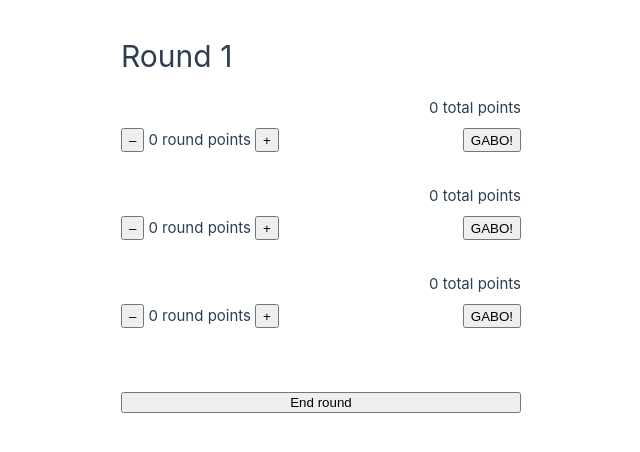
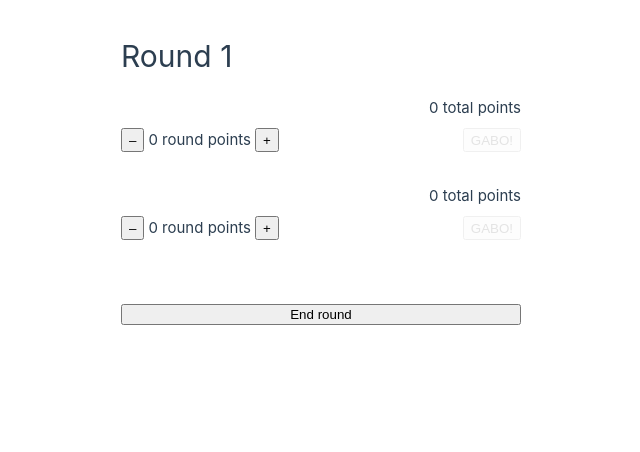
Before and after one commit to sergey-chuvayev/gabo, a Vue app: page /game/round in a window 1280 px wide. Shown: the top 452 px of the page, without its empty margins (319-959 px from the left). Built offline with nearby package versions, Linux system fonts and the light colour scheme.

Commit message:
Set gabo to the rounds player

```diff
--- a/src/components/GameRound.vue
+++ b/src/components/GameRound.vue
@@ -7,10 +7,30 @@ export default defineComponent({
   components: {
     PlayerItem,
   },
+  methods: {
+    onPlayerSaidGabo(playerName: string) {
+      const store = useMainStore();
+      store.setPlayerRoundGabo(playerName);
+    },
+  },
+  mounted() {
+    const store = useMainStore();
+    if (store.players.length === 0) {
+      this.$router.push("/game");
+    }
+  },
   computed: {
     players() {
       const store = useMainStore();
       return store.players;
+    },
+    rounds() {
+      const store = useMainStore();
+      return store.rounds;
+    },
+    currentRound() {
+      const store = useMainStore();
+      return store.currentRound;
     },
   },
 });
@@ -18,10 +38,15 @@ export default defineComponent({
 
 <template>
   <div class="container">
-    <h1>Round 1</h1>
+    <h1>Round {{ currentRound + 1 }}</h1>
     <div class="players-list">
       <div class="player-item" v-for="player in players" :key="player.name">
-        <PlayerItem :player="player" />
+        <PlayerItem
+          :points="rounds[currentRound].get(player.name)!.points"
+          :player="player"
+          :saidGabo="rounds[currentRound].get(player.name)!.saidGabo"
+          @onPlayerSaidGabo="onPlayerSaidGabo"
+        />
       </div>
     </div>
     <button class="end-round">End round</button>
--- a/src/components/PlayerItem.vue
+++ b/src/components/PlayerItem.vue
@@ -5,16 +5,22 @@ import type { Player } from "../models/player.model";
 
 type Props = {
   player: Player;
+  points: number;
+  saidGabo: boolean;
 };
 defineProps<Props>();
+const emit = defineEmits(["onPlayerSaidGabo"]);
+
+const store = useMainStore();
 
 const onIncrementPoints = (playersName: string) => {
-  const store = useMainStore();
   store.incrementPlayerRoundPoints(playersName);
 };
 const onDecrementPoints = (playersName: string) => {
-  const store = useMainStore();
   store.decrementPlayerRoundPoints(playersName);
+};
+const handlePlayerSaidGabo = (playerName: string) => {
+  emit("onPlayerSaidGabo", playerName);
 };
 </script>
 
@@ -27,10 +33,16 @@ const onDecrementPoints = (playersName: string) => {
     <div class="bottom">
       <div class="counter">
         <button @click="onDecrementPoints(player.name)">–</button>
-        <div class="round-points">{{ player.roundPoints }} round points</div>
+        <div class="round-points">{{ points }} round points</div>
         <button @click="onIncrementPoints(player.name)">+</button>
       </div>
-      <button class="button">GABO!</button>
+      <button
+        :class="saidGabo ? 'saidGabo' : ''"
+        class="button"
+        @click="handlePlayerSaidGabo(player.name)"
+      >
+        GABO!
+      </button>
     </div>
   </div>
 </template>
@@ -58,4 +70,10 @@ const onDecrementPoints = (playersName: string) => {
   display: flex;
   flex-direction: column;
 }
+.button {
+  opacity: 0.1;
+}
+.saidGabo {
+  opacity: 1;
+}
 </style>
--- a/src/models/player.model.ts
+++ b/src/models/player.model.ts
@@ -1,5 +1,4 @@
 export type Player = {
   name: string;
   totalPoints: number;
-  roundPoints: number;
 };
--- a/src/router/index.ts
+++ b/src/router/index.ts
@@ -12,6 +12,7 @@ const router = createRouter({
     {
       path: "/game",
       name: "game",
+      redirect: "/game/registration",
       children: [
         {
           path: "registration",
--- a/src/stores/index.ts
+++ b/src/stores/index.ts
@@ -1,33 +1,37 @@
 import type { Player } from "@/models/player.model";
+import type { Round } from "@/models/round.model";
 import { defineStore } from "pinia";
 
 export type RootState = {
   players: Player[];
+  rounds: Round[];
+  currentRound: number;
 };
 
 const defaultPlayers: Player[] = [
   {
-    name: "Sergey",
+    name: "Constick",
     totalPoints: 0,
-    roundPoints: 0,
   },
   {
-    name: "Constick",
+    name: "Sergick",
     totalPoints: 0,
-    roundPoints: 0,
-  },
-  {
-    name: "Francois",
-    totalPoints: 0,
-    roundPoints: 0,
   },
 ];
+
+const map = new Map();
+map.set("Constick", { points: 0, saidGabo: false });
+map.set("Sergick", { points: 0, saidGabo: false });
+
+const defaultRounds: Round[] = [map];
 
 export const useMainStore = defineStore({
   id: "mainStore",
   state: () =>
     ({
       players: defaultPlayers,
+      rounds: defaultRounds,
+      currentRound: 0,
     } as RootState),
   actions: {
     createPlayers(names: string[]) {
@@ -36,27 +40,38 @@ export const useMainStore = defineStore({
         totalPoints: 0,
         roundPoints: 0,
       }));
+      const round = new Map(
+        this.players.map((player) => {
+          return [player.name, { points: 0, saidGabo: false }];
+        })
+      );
+      this.rounds = [round];
     },
     incrementPlayerRoundPoints(playerName: string) {
-      this.players = this.players.map((player) => {
-        if (player.name === playerName) {
-          return {
-            ...player,
-            roundPoints: player.roundPoints + 1,
-          };
-        }
-        return player;
+      const currentRound = this.rounds[this.currentRound];
+      currentRound.set(playerName, {
+        points: currentRound.get(playerName)!.points + 1,
+        saidGabo: currentRound.get(playerName)!.saidGabo,
       });
     },
     decrementPlayerRoundPoints(playerName: string) {
-      this.players = this.players.map((player) => {
-        if (player.name === playerName) {
-          return {
-            ...player,
-            roundPoints: player.roundPoints - 1,
-          };
-        }
-        return player;
+      const currentRound = this.rounds[this.currentRound];
+      currentRound.set(playerName, {
+        points: currentRound.get(playerName)!.points - 1,
+        saidGabo: currentRound.get(playerName)!.saidGabo,
+      });
+    },
+    setPlayerRoundGabo(playerName: string) {
+      const currentRound = this.rounds[this.currentRound];
+      [...currentRound.keys()].map((key) => {
+        currentRound.set(key, {
+          points: currentRound.get(key)!.points,
+          saidGabo: false,
+        });
+      });
+      currentRound.set(playerName, {
+        points: currentRound.get(playerName)!.points,
+        saidGabo: true,
       });
     },
   },
```
Also changed, not shown: src/models/round.model.ts (added, +7 -0 lines).
